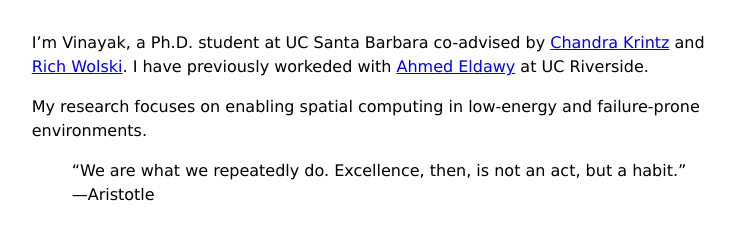
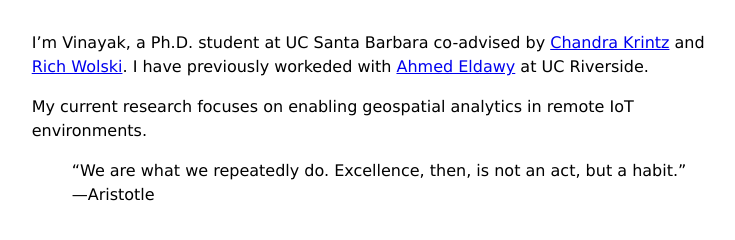
Before and after one commit to vinayakgajjewar/vinayakgajjewar.github.io, a Jekyll site: the page built from index.md, in a window 1280 px wide. Shown: the part 406-646 px from the top of the page, without its empty margins (260-995 px from the left). Built offline with Jekyll 4.4.1, drawn with Linux system fonts in a browser that asks for light colours.

Commit message:
better language

```diff
--- a/index.md
+++ b/index.md
@@ -15,6 +15,6 @@
 
 I'm Vinayak, a Ph.D. student at UC Santa Barbara co-advised by [Chandra Krintz](https://sites.cs.ucsb.edu/~ckrintz/) and [Rich Wolski](https://sites.cs.ucsb.edu/~rich/). I have previously workeded with [Ahmed Eldawy](https://www.cs.ucr.edu/~eldawy/) at UC Riverside.
 
-My research focuses on enabling spatial computing in low-energy and failure-prone environments.
+My current research focuses on enabling geospatial analytics in remote IoT environments.
 
 > "We are what we repeatedly do. Excellence, then, is not an act, but a habit." —Aristotle
```
